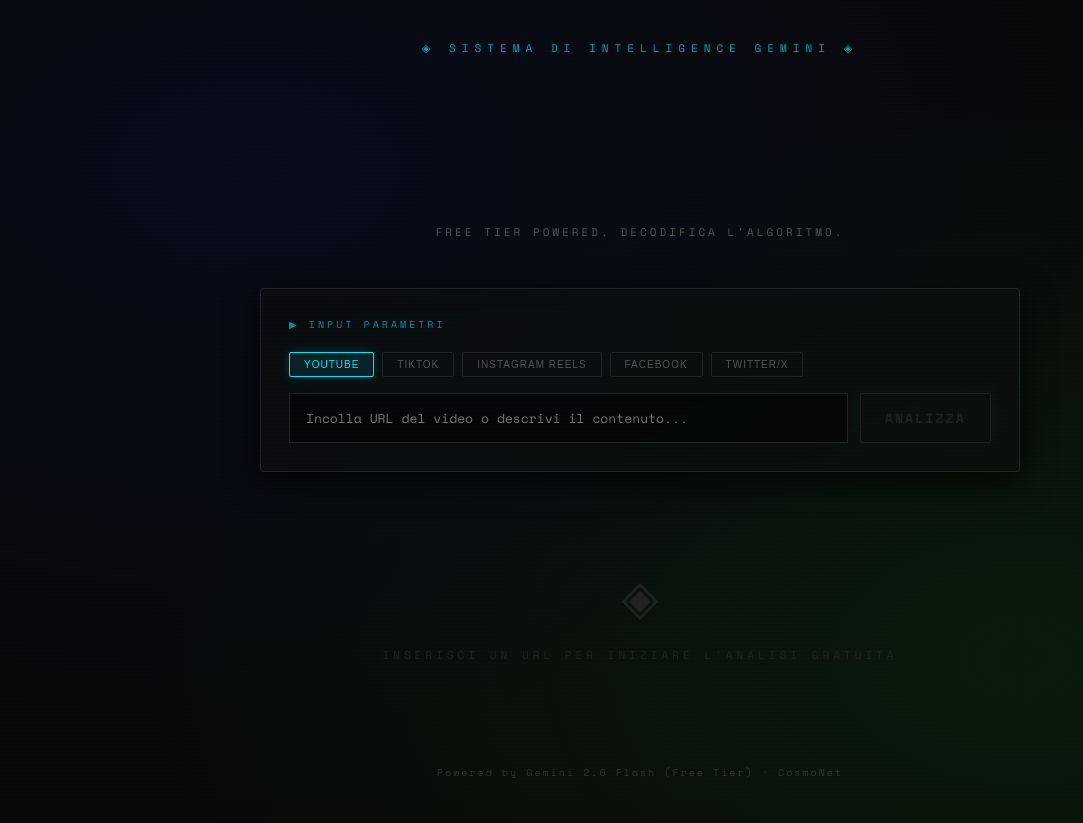
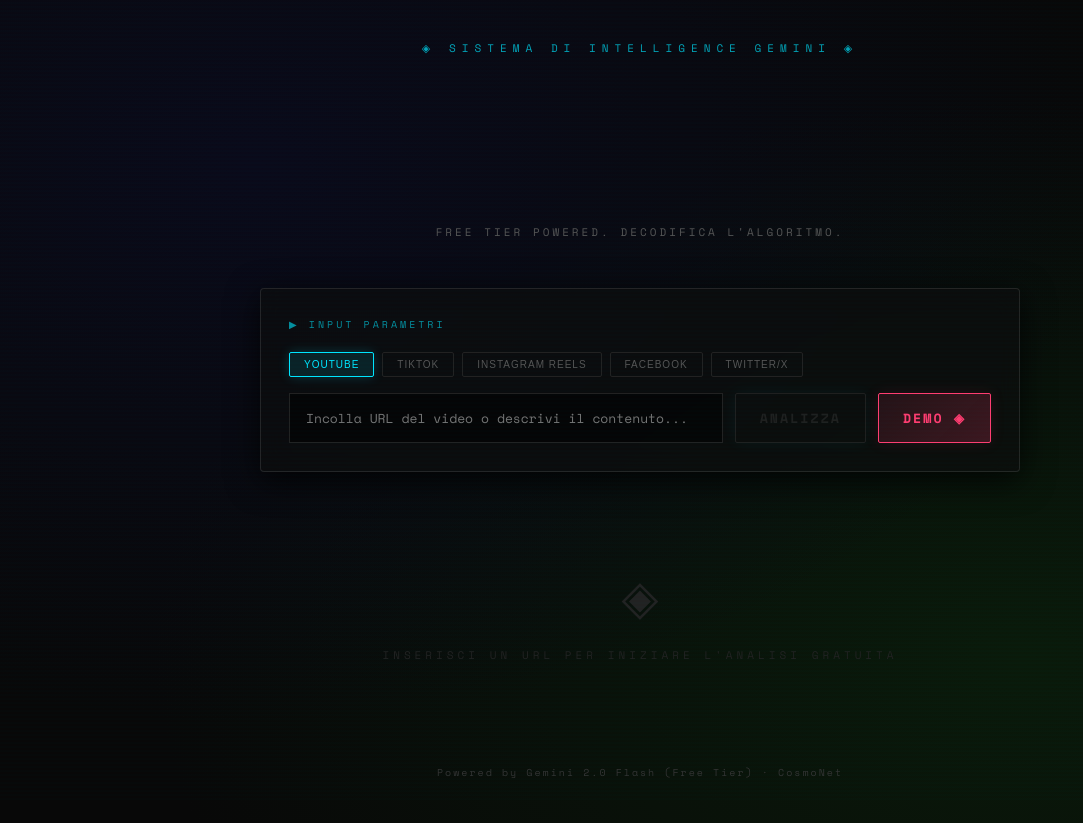
Before and after one commit to CosmoNetinfo/Viral-Decoder, a React (Vite) app: page / in a window 1280 px wide. Shown: the whole page, without its empty margins (0-1083 px from the left). Built offline with nearby package versions, Linux system fonts and the light colour scheme.

Commit message:
Added Demo Mode for screenshots and presentations

```diff
--- a/src/App.jsx
+++ b/src/App.jsx
@@ -2,6 +2,45 @@ import { useState, useEffect, useRef } from "react";
 import GlitchText from "./components/GlitchText";
 import InputPanel from "./components/InputPanel";
 import AnalysisResult from "./components/AnalysisResult";
+
+const MOCK_DATA = {
+  "title": "Come ho costruito un impero da 10M con l'AI (Demo)",
+  "viralScore": 94,
+  "viralCore": "L'uso di un contrasto netto tra fallimento iniziale e successo estremo, supportato da prove visive fast-paced.",
+  "scores": {
+    "hook": 98,
+    "retention": 89,
+    "emotion": 92,
+    "trend": 85,
+    "shareability": 95
+  },
+  "hookAnalysis": "Il video inizia con un frame di un conto in rosso (-1.400€) seguito immediatamente da una transizione glitch verso una villa lussuosa. Questo 'pattern interrupt' cattura l'attenzione in meno di 0.5 secondi.",
+  "videoBlueprint": [
+    { "time": "0-3s", "action": "Mostra un fallimento umiliante (es. ufficio vuoto, conto corrente basso) con testo rosso grande.", "audio": "Suono di errore o silenzio improvviso.", "reason": "Crea empatia e curiosità immediata (Hook di contrasto)." },
+    { "time": "3-8s", "action": "Transizione rapida verso il successo. Montage di 0.5s per clip di lusso/risultati.", "audio": "Drop della musica (Phonk o Bass Boosted).", "reason": "Soddisfa il desiderio dello spettatore e promette una soluzione." },
+    { "time": "8-20s", "action": "Spiegazione rapida di 3 tool AI usati. Mostra lo schermo per 2s per ogni tool.", "audio": "Voiceover accelerata (1.2x) chiara.", "reason": "Fornisce valore pratico 'gratis', aumentando la salvataggio del video." },
+    { "time": "20-30s", "action": "Call to action: 'Commenta INFO per la guida'. Punta il dito verso il basso.", "audio": "Musica più calma, tono ispirazionale.", "reason": "Sfrutta l'algoritmo tramite i commenti per aumentare la reach." }
+  ],
+  "emotionalTriggers": [
+    "Speranza (dal fallimento al successo)",
+    "Avidità (guadagno facile con AI)",
+    "Filtro di autorità (mostra prove reali)"
+  ],
+  "algorithmFactors": [
+    "Alta velocità di montaggio (ritenzione)",
+    "Loop perfetto della musica",
+    "Trigger di commenti specifici (Keyword automation)"
+  ],
+  "creativeStrategy": "Crea una serie 'From Zero to Hero'. La gente ama le storie di riscatto. Usa sempre prove visive (screenshot, grafici) per validare ciò che dici.",
+  "weaknesses": [
+    "Troppo veloce per un pubblico over 45",
+    "Rischio di sembrare 'get rich quick' se non calibrato bene"
+  ],
+  "contentType": "Educational / Business Case Study",
+  "targetAudience": "Aspiring Entrepreneurs, Gen Z, Tech Enthusiasts",
+  "bestPostingTime": "18:30",
+  "keyInsight": "La viralità non è fortuna, è una struttura di contrasto emotivo supportata da micro-momenti di valore."
+};
 
 export default function ViralAnalyzer() {
   const [url, setUrl] = useState("");
@@ -151,6 +190,17 @@ export default function ViralAnalyzer() {
     setLoading(false);
   };
 
+  const startDemo = () => {
+    setLoading(true);
+    setResult(null);
+    setError("");
+    // Simulate loading sequence
+    setTimeout(() => {
+      setResult(MOCK_DATA);
+      setLoading(false);
+    }, 2500);
+  };
+
   return (
     <div className="app-container">
       <link href="https://fonts.googleapis.com/css2?family=Space+Mono:wght@400;700&family=Bebas+Neue&display=swap" rel="stylesheet" />
@@ -166,6 +216,7 @@ export default function ViralAnalyzer() {
           url={url} setUrl={setUrl}
           platform={platform} setPlatform={setPlatform}
           analyze={analyze} loading={loading}
+          startDemo={startDemo}
         />
 
         {loading && (
--- a/src/components/InputPanel.jsx
+++ b/src/components/InputPanel.jsx
@@ -1,6 +1,6 @@
 const PLATFORMS = ["YouTube", "TikTok", "Instagram Reels", "Facebook", "Twitter/X"];
 
-export default function InputPanel({ url, setUrl, platform, setPlatform, analyze, loading }) {
+export default function InputPanel({ url, setUrl, platform, setPlatform, analyze, loading, startDemo }) {
   return (
     <div className="glass-panel" style={{ padding: 28, marginBottom: 28 }}>
       <span className="section-label">▶ INPUT PARAMETRI</span>
@@ -17,15 +17,16 @@ export default function InputPanel({ url, setUrl, platform, setPlatform, analyze
         ))}
       </div>
 
-      <div style={{ display: "flex", gap: 12, alignItems: "stretch" }}>
+      <div style={{ display: "flex", gap: 12, alignItems: "stretch", flexWrap: "wrap" }}>
         <input
           value={url}
           onChange={e => setUrl(e.target.value)}
           onKeyDown={e => e.key === "Enter" && analyze()}
           placeholder="Incolla URL del video o descrivi il contenuto..."
           className="cyber-input"
-          style={{ flex: 1 }}
+          style={{ flex: "1 1 300px" }}
         />
+        <div style={{ display: "flex", gap: 12, flex: "0 0 auto" }}>
           <button
             onClick={analyze}
             disabled={loading || !url.trim()}
@@ -33,6 +34,20 @@ export default function InputPanel({ url, setUrl, platform, setPlatform, analyze
           >
             {loading ? "..." : "ANALIZZA"}
           </button>
+          <button
+            onClick={startDemo}
+            disabled={loading}
+            className="cyber-button"
+            style={{
+              borderColor: "var(--accent-magenta)",
+              color: "var(--accent-magenta)",
+              background: "linear-gradient(135deg, rgba(255, 61, 113, 0.1), rgba(255, 61, 113, 0.2))",
+              boxShadow: "0 0 15px rgba(255, 61, 113, 0.1)"
+            }}
+          >
+            DEMO ◈
+          </button>
+        </div>
       </div>
     </div>
   );
```
Lines whose indentation alone changed are shown as unchanged.
